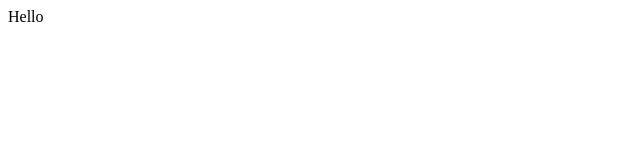
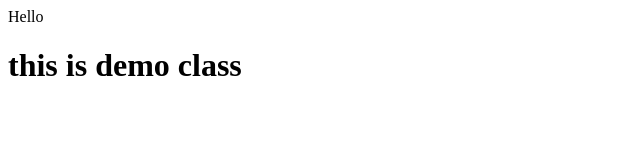
Before and after one commit to Rahul-Rajeevan/B32-demo2, a plain HTML site: page index.html in a window 1280 px wide. Shown: the whole page, without its empty margins (0-640 px from the left). Drawn offline with Linux system fonts and the light colour scheme.

Commit message:
file is changed

```diff
--- a/index.html
+++ b/index.html
@@ -9,6 +9,7 @@
 
 <body>
     <div>Hello</div>
+    <h1>this is demo class</h1>
 </body>
 
 </html>
```
